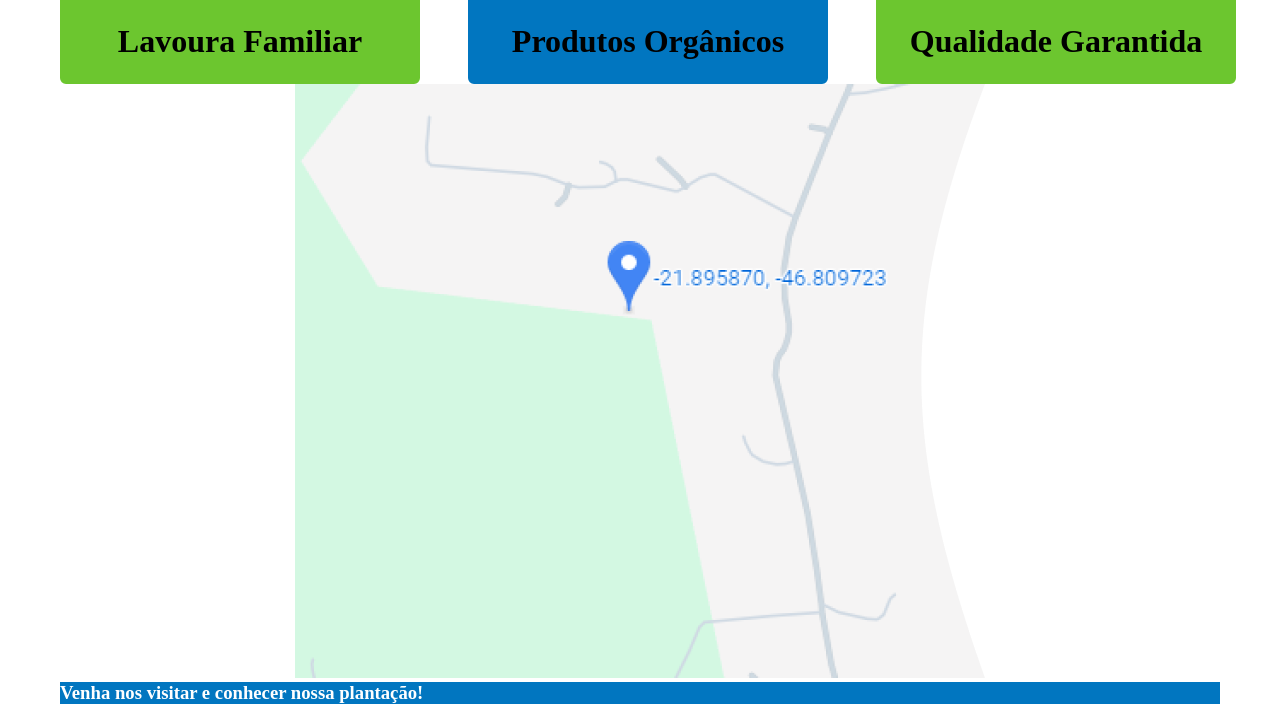
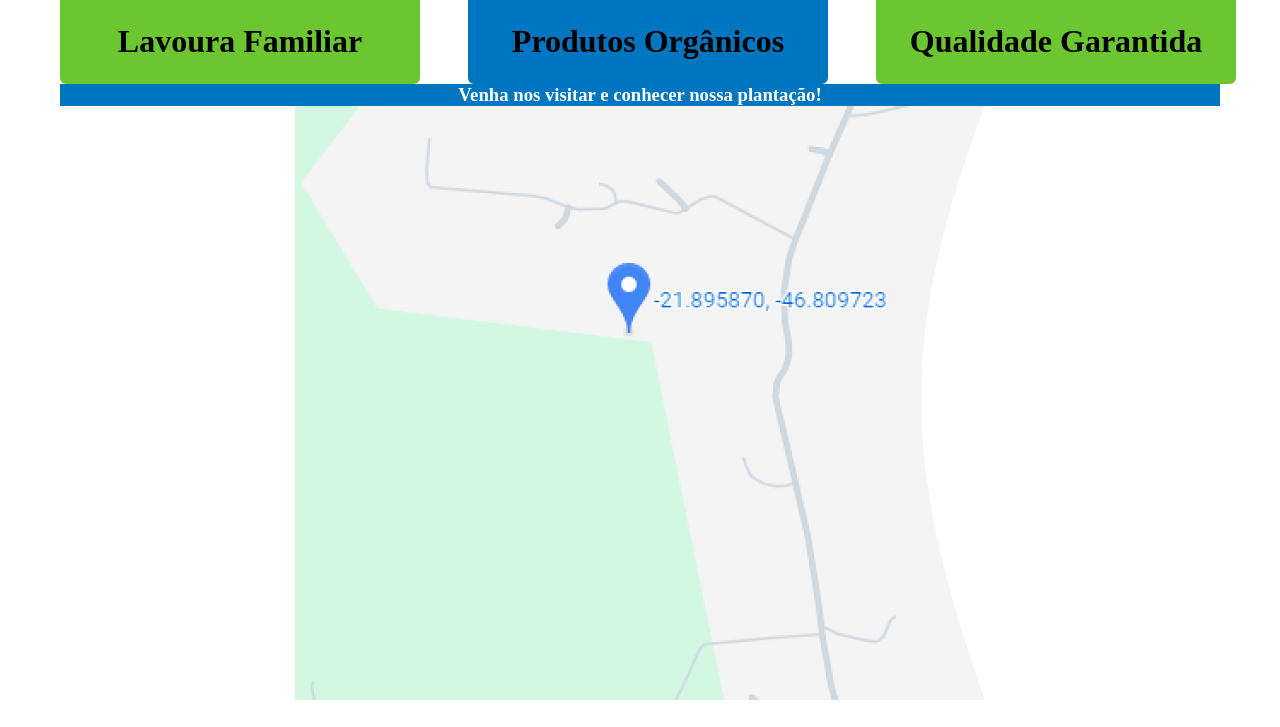
Before and after one commit to elton023/Nf-food, a plain HTML site: page index.html in a window 1280 px wide. Shown: the part 1707-2434 px from the top of the page. Drawn offline with Linux system fonts and the light colour scheme.

Commit message:
estou fazendo o css do texto da localizaçao

```diff
--- a/css/food.css
+++ b/css/food.css
@@ -48,8 +48,6 @@ header{
     word-break: break-word;
     align-items: center;
     margin-top: 25px;
-    /* align-content: space-around;
-    flex-direction: column;*/
 
 }
 h6{
@@ -80,7 +78,10 @@ h6{
 
 #mapa h3{
     display: flex;
+    flex-direction: column;
     margin: 0 auto;
     color: white;
     background: #0176C0;
+    text-align:center;
+    justify-content: space-between;
 }
--- a/index.html
+++ b/index.html
@@ -51,10 +51,10 @@
   </div>
   <div id="mapa">
     <div>
-    <img src="img/mapa.png" alt="">
+      <h3>Venha nos visitar e conhecer nossa plantação!</h3>
+
   </div>
-  <h3>Venha nos visitar e conhecer nossa plantação!</h3>
-
+      <img src="img/mapa.png" alt="">
   </div>
 
 
```
